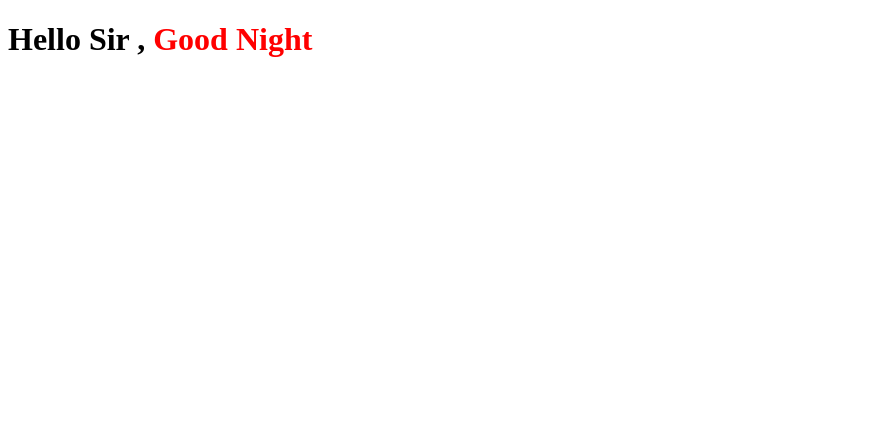
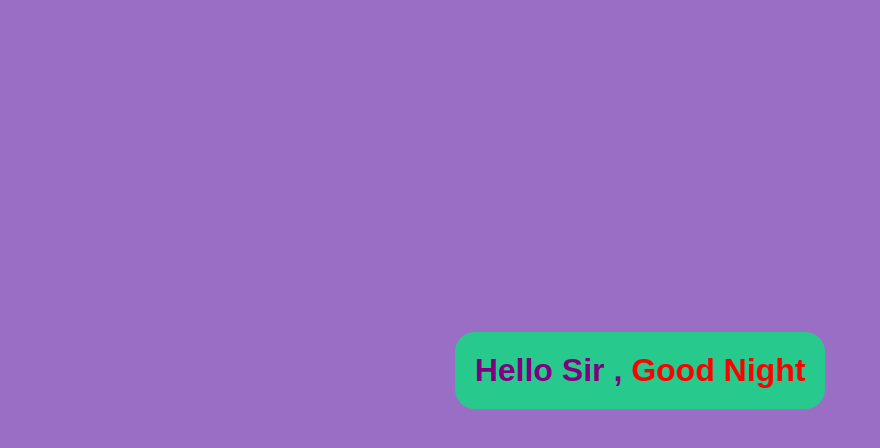
Before and after one commit to aayushjoshi129/Practice, a React (Create React App) app in the folder React_Tasks_Practice/thapa_tasks_app/: page / in a window 1280 px wide. Shown: the top 448 px of the page, without its empty margins (0-880 px from the left). Built offline with nearby package versions, Linux system fonts and the light colour scheme.

Commit message:
Fourth Task Completed Thapa_Technical(Render Using Components) and Added CSS to existing code

```diff
--- a/React_Tasks_Practice/thapa_tasks_app/src/App.js
+++ b/React_Tasks_Practice/thapa_tasks_app/src/App.js
@@ -0,0 +1,38 @@
+import React from 'react'
+
+function App(){
+
+  const styleGreeting = {
+    color:""
+  }
+
+  // Date(year,month,day,hours,minutes,seconds,milliseconds)
+  const time = new Date(2021,10,3,22).getHours();
+  let Greeting = ""
+  if (time>=0 && time<12){
+    Greeting = "Good Morning"
+    styleGreeting.color = "Green"
+  }
+  else if (time>=12 && time<18){
+    Greeting = "Good Afternoon"
+    styleGreeting.color = "Orange"
+  }
+  else if (time>=18 && time<21){
+    Greeting = "Good Evening"
+    styleGreeting.color = "Blue"
+  }
+  else
+  {
+    Greeting = "Good Night"
+    styleGreeting.color = "Red"
+  }
+
+return (
+  <>
+  <h1>Hello Sir , <span style={styleGreeting}>{Greeting}</span> </h1>
+  </>
+)
+
+}
+
+export default App
--- /dev/null
+++ b/React_Tasks_Practice/thapa_tasks_app/src/index.css
@@ -0,0 +1,27 @@
+body {
+  background-color: rgb(155, 110, 197);
+  box-sizing: border-box;
+  margin: 0px;
+  padding: 0px;
+  font-family: "Josefin Sans", sans-serif;
+}
+
+div{
+  width: 100%;
+  height: 100vh;
+  display: flex;
+  justify-content: center;
+  align-items: center;
+  margin-top: -30px;
+}
+
+h1{
+  padding: 20px 20px;
+  background-color: rgb(39, 202, 140);
+  color: purple;
+  border-radius: 20px;
+}
+
+span{
+  color:red
+}
--- a/React_Tasks_Practice/thapa_tasks_app/src/index.js
+++ b/React_Tasks_Practice/thapa_tasks_app/src/index.js
@@ -1,33 +1,6 @@
 import React from 'react'
 import ReactDOM from 'react-dom'
+import App from "./App"
+import "./index.css"
 
-
-const styleGreeting = {
-  color:""
-}
-
-const time = new Date(2021,10,3,22).getHours();
-let Greeting = ""
-if (time>=0 && time<12){
-  Greeting = "Good Morning"
-  styleGreeting.color = "Green"
-}
-else if (time>=12 && time<18){
-  Greeting = "Good Afternoon"
-  styleGreeting.color = "Orange"
-}
-else if (time>=18 && time<21){
-  Greeting = "Good Evening"
-  styleGreeting.color = "Blue"
-}
-else
-{
-  Greeting = "Good Night"
-  styleGreeting.color = "Red"
-}
-
-
-ReactDOM.render(
-  <h1>Hello Sir , <span style={styleGreeting}>{Greeting}</span> </h1>,
-  document.getElementById("root")
-)
+ReactDOM.render( <App/>, document.getElementById("root")) // Used App Component
```
